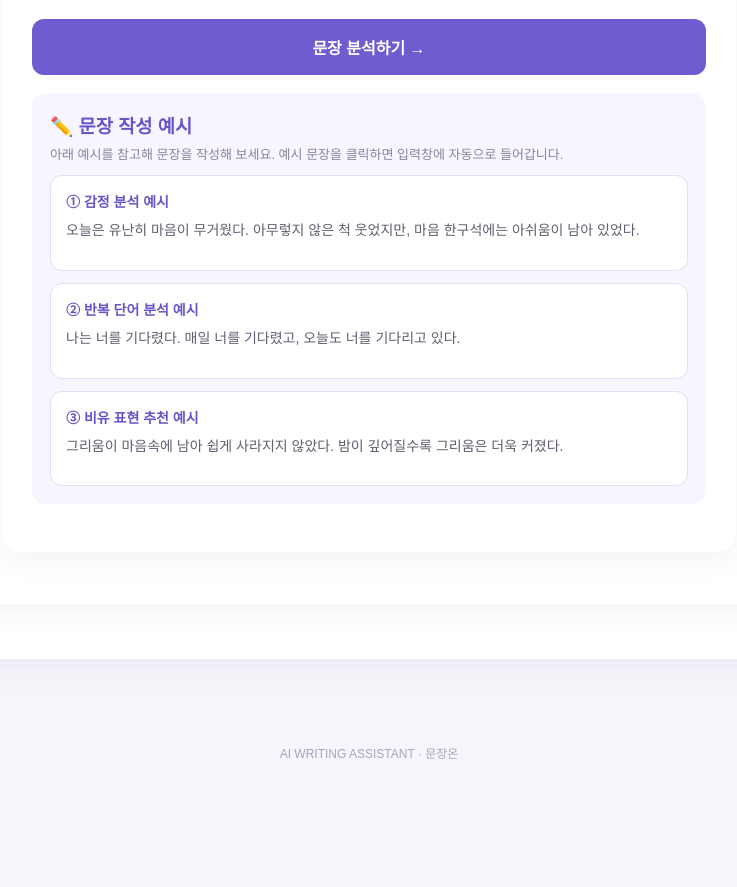
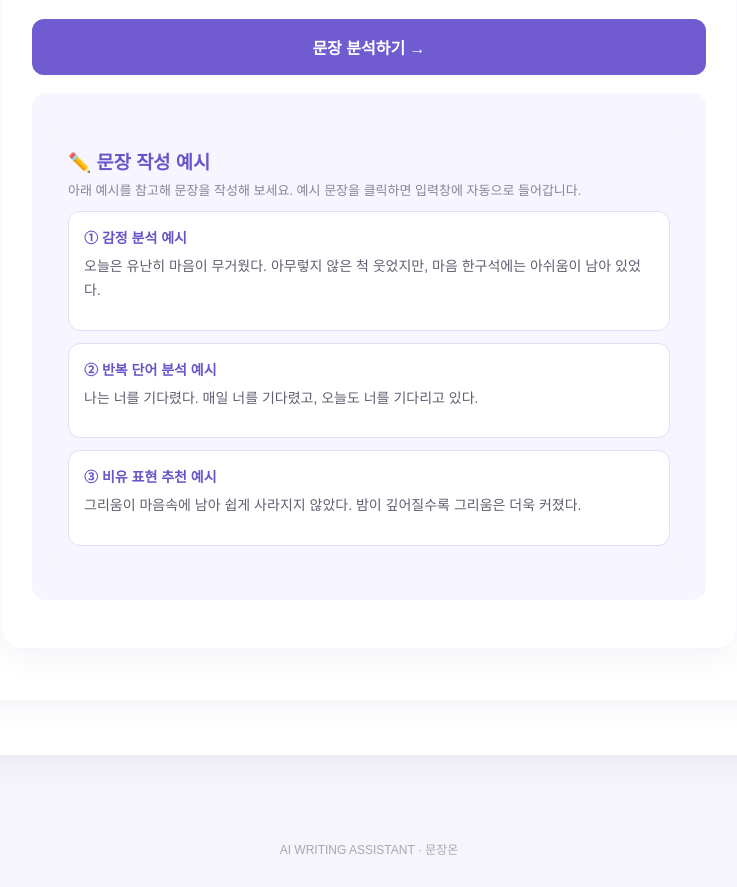
Before and after one commit to dydwns0626/munjang-on, a plain HTML site: page index.html in a window 1280 px wide. Shown: the part 1052-1939 px from the top of the page, without its empty margins (271-1008 px from the left). Before the commit the page ends 1843 px from the top, so only its background shows below. Drawn offline with Linux system fonts and the light colour scheme.

Commit message:
Update index.html

```diff
--- a/index.html
+++ b/index.html
@@ -72,7 +72,10 @@
 
 <textarea id="userText"
 placeholder="여기에 직접 쓴 글을 입력해 보세요."></textarea>
-<button id="analyzeBtn">문장 분석하기 →</button>
+
+  <button id="analyzeBtn">문장 분석하기 →</button>
+
+<div class="example-box">
 
 <div class="example-box">
   <h3>✏️ 문장 작성 예시</h3>
```
